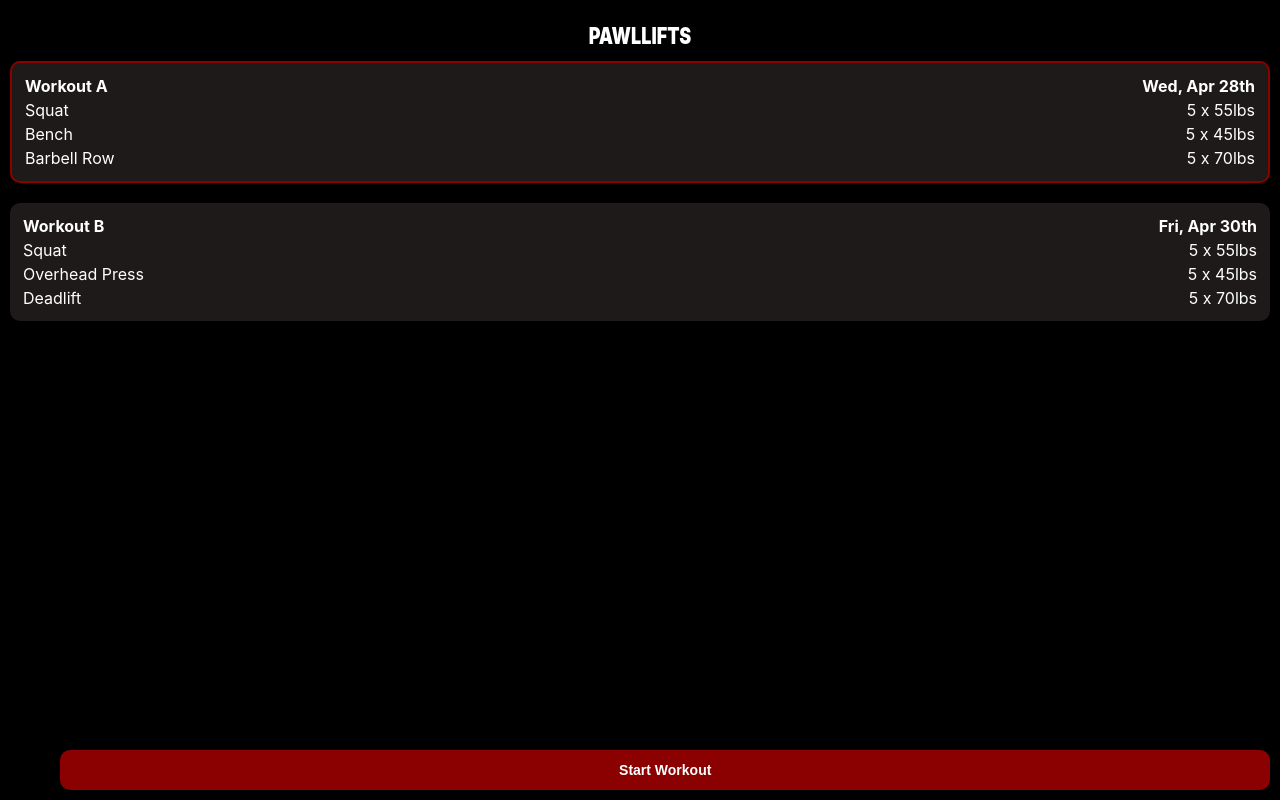
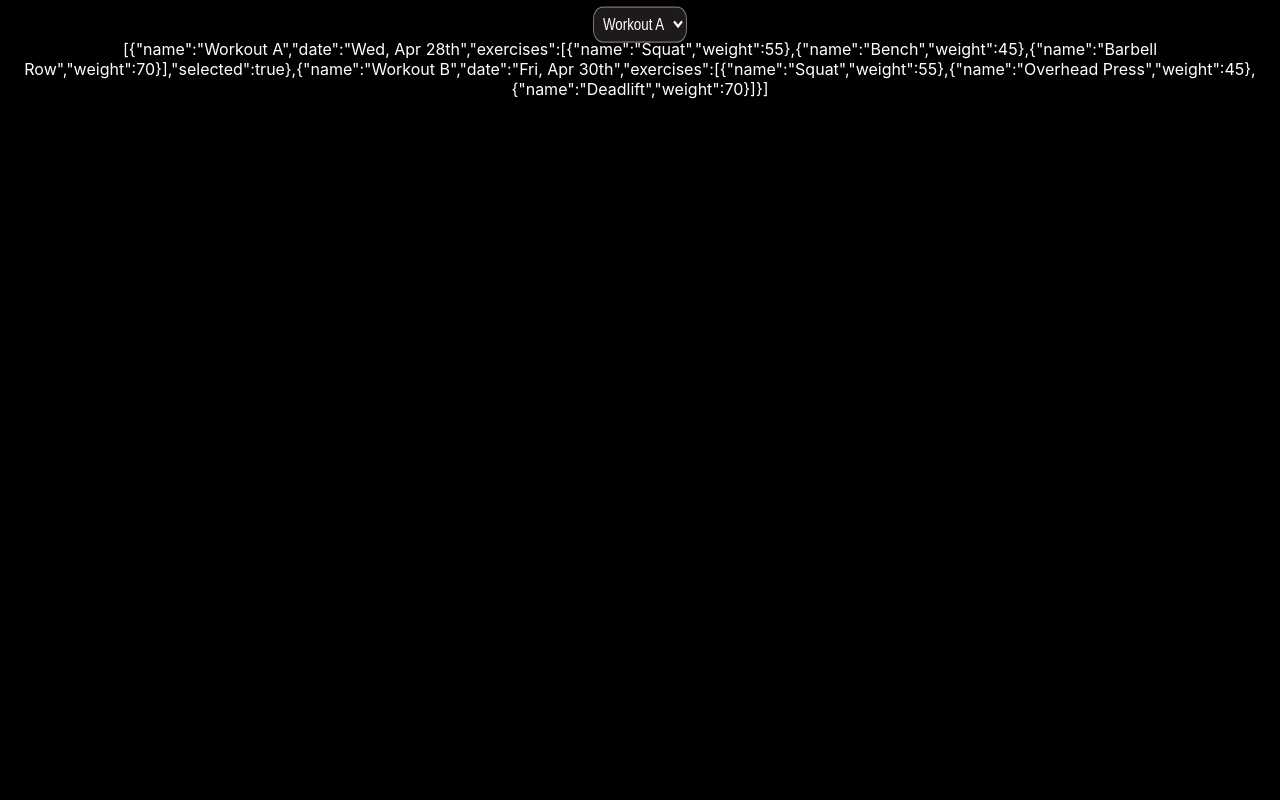
Before and after one commit to ageoldpun/pawl-lifts, a React (Create React App) app: page / in a window 1280 px wide. Both pictures are taken after a click on the button "Start Workout". Built offline with nearby package versions, Linux system fonts and the light colour scheme.

Commit message:
Add new workout view

```diff
--- a/src/App.css
+++ b/src/App.css
@@ -49,3 +49,10 @@ body {
   bottom: 10px;
   margin-right: 10px;
 }
+
+.workout-dropdown {
+  color: white;
+  background-color: rgb(31, 26, 26);
+  border-radius: 10px;
+  padding: 5px;
+}
--- a/src/App.js
+++ b/src/App.js
@@ -1,7 +1,10 @@
 import moment from 'moment';
+import React from 'react';
 
 import './App.css';
+
 import Summary from './components/Summary';
+import Workout from './components/Workout';
 
 const dummyWorkoutData = [
   {
@@ -43,22 +46,38 @@ const dummyWorkoutData = [
   },
 ];
 
-function startWorkout() {
-  console.log('start workout');
+class App extends React.Component {
+  constructor(props) {
+    super(props);
+    this.state = {
+      view: 'summary',
+    };
+    this.startWorkout = this.startWorkout.bind(this);
   }
 
-function App() {
+  startWorkout() {
+    this.setState({
+      view: 'workout',
+    });
+  }
+
+  render() {
     return (
       <div className="app">
-      <header className="app-header">
-        <h2 className="bold">PawlLifts</h2>
-      </header>
+        {this.state.view === 'summary' ?
           <Summary
             upcomingWorkouts={dummyWorkoutData}
-        startWorkout={startWorkout}
-      />
+            startWorkout={this.startWorkout}
+          /> : ''
+        }
+        {this.state.view === 'workout' ?
+          <Workout
+            workouts={dummyWorkoutData}
+          /> : ''
+        }
       </div>
     );
   }
+}
 
 export default App;
--- a/src/components/Summary.js
+++ b/src/components/Summary.js
@@ -8,6 +8,9 @@ export default function Summary(props) {
 
   return (
     <div>
+      <header className="app-header">
+        <h2 className="bold">PawlLifts</h2>
+      </header>
       {upcomingWorkouts.map((workout) => {
         const {
           date,
--- /dev/null
+++ b/src/components/Workout.js
@@ -0,0 +1,16 @@
+import React from 'react';
+
+export default function Workout(props) {
+  const { workouts } = props;
+
+  return (
+    <div>
+      <header className="app-header">
+        <select className="workout-dropdown" name="workouts" id="workouts">
+          {workouts.map(workout => <option key={workout.name} value={workout.name}>{workout.name}</option>)}
+        </select>
+      </header>
+      {JSON.stringify(workouts)}
+    </div>
+  );
+}
```
Also changed, not shown: src/logo.svg (deleted), 1 other file (tests, documents, lock files or other folders). Lines whose indentation alone changed are shown as unchanged.
